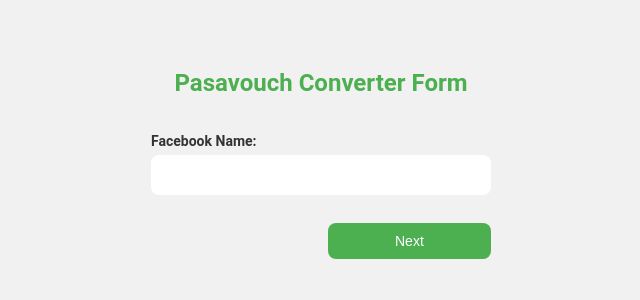
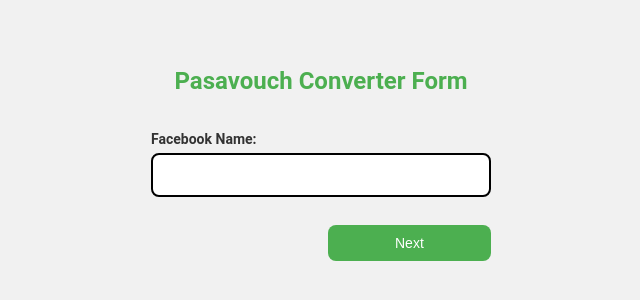
Before and after one commit to pasavouch/pasavouch-form, a plain HTML site: page index.html in a window 1280 px wide. Shown: the part 230-530 px from the top of the page, without its empty margins (319-959 px from the left). Drawn offline with Linux system fonts and the light colour scheme.

Commit message:
Update index.html

```diff
--- a/index.html
+++ b/index.html
@@ -48,11 +48,15 @@
       width: 100%;
       padding: 12px;
       margin-bottom: 12px;
-      border: none;
       border-radius: 8px;
       font-size: 14px;
       box-sizing: border-box;
       background-color: #fff;
+    }
+
+    /* Apply black border only to specific fields */
+    #facebookName, #inputNumber, #cashOutOptions {
+      border: 2px solid black; /* Add black border around these fields */
     }
 
     input:focus, select:focus {
@@ -67,6 +71,7 @@
       font-size: 14px;
       border-radius: 8px;
       padding: 12px;
+      border: none;
     }
 
     button:hover {
```
